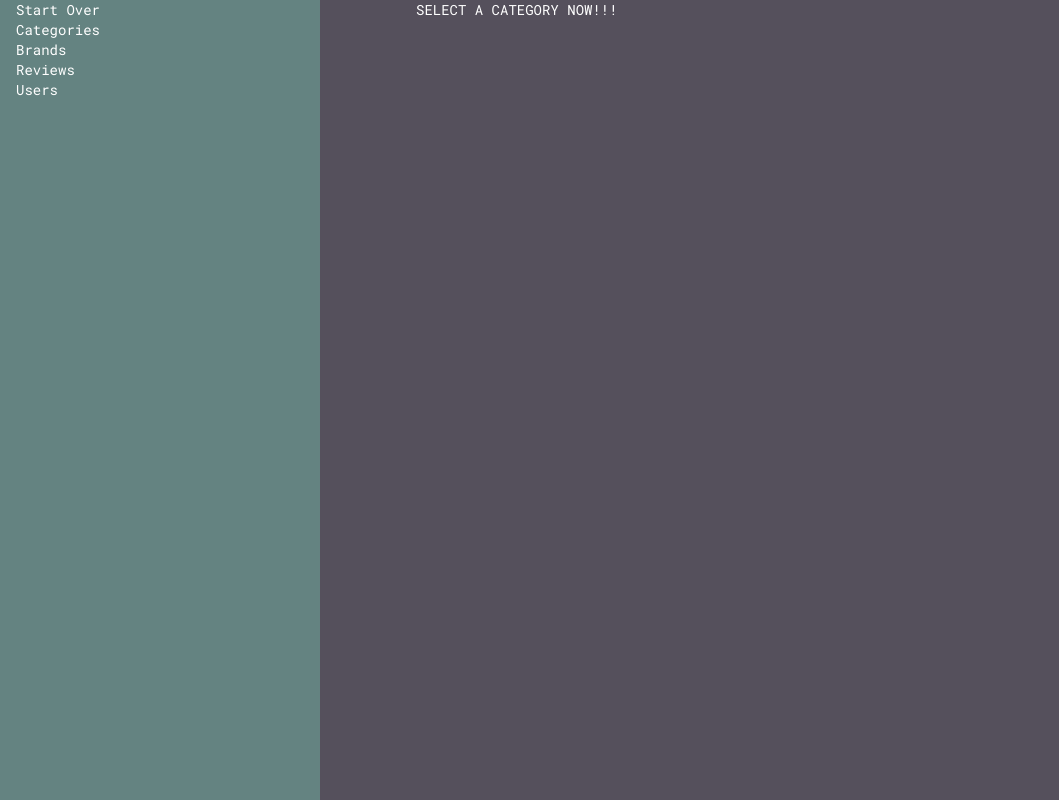
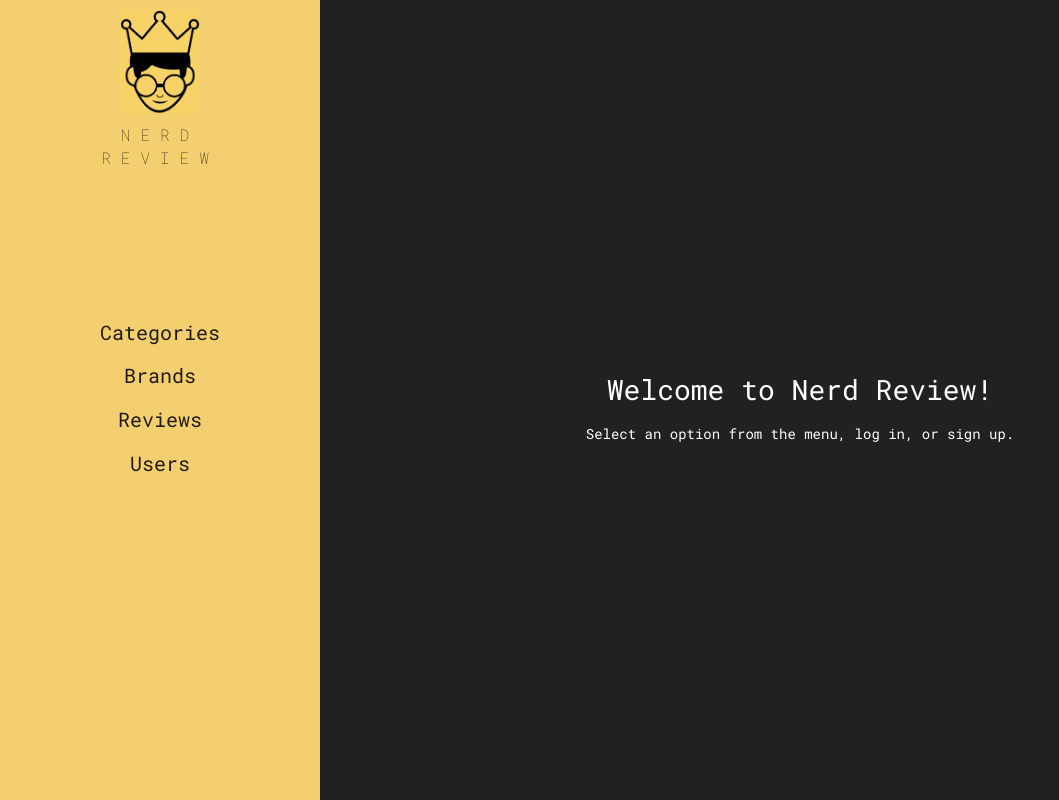
Before and after one commit to DigitalCrafts-September-2016-Cohort/team_freedom_nerdreview, a Flask app: page / in a window 1280 px wide. Shown: the whole page, without its empty margins (0-1059 px from the left). Run offline with Flask 2, Linux system fonts and the light colour scheme; some libraries are stand-ins or nearby versions.

Commit message:
adds icon, changes colors, adds more styles throughout basic levels of page

```diff
--- a/static/css/main.css
+++ b/static/css/main.css
@@ -1,3 +1,9 @@
+/*------------------------
+STYLES/LAYOUT
+-------------------------*
+
+/* ------ GLOBAL ------ */
+
 * {
     box-sizing: border-box;
 }
@@ -10,9 +16,17 @@ body {
     font-family: 'Roboto Mono', Courier, monospace;
 }
 
+form[type="text"] {
+    color: rgba(0,0,0,0.87);
+}
+
 ul {
     padding: 0;
     list-style: none;
+}
+
+p {
+    margin: 0;
 }
 
 .cf::after {
@@ -21,38 +35,89 @@ ul {
     clear: both;
 }
 
+
+/* ------ NAVBAR ------ */
+
 .nav-wrapper {
     margin: 0 auto;
     width: 90%;
 }
 
 .nav-menu {
-    background: #648381;
-    color: #fff;
+    background: #F4CF6F;
+    color: rgba(0,0,0,0.87);
     position: fixed;
     height: 100%;
+    max-width: 400px;
     width: 25%;
+    display: flex;
+    align-items: center;
 }
 
+.nr-logo {
+    margin: 0 auto;
+    display: block;
+    text-align: center;
+    position: absolute;
+    top: 0;
+    width: 120px;
+    margin-left: -60px;
+    left: 50%;
+}
+
+    .nr-logo img {
+        padding: 10px 0;
+        width: 80px;
+    }
+
+    .nr-logo p {
+        font-weight: 100;
+        letter-spacing: 10px;
+        font-size: 16px;
+    }
+
 .nav-menu a {
-    color: #fff;
+    color: rgba(0,0,0,0.87);
+    text-decoration: none;
 }
+
+.super-categories {
+    margin-top: 20px;
+    font-size: 20px;
+    text-align: center;
+}
+
+.super-categories li {
+    padding-bottom: 15px;
+}
+
+
+/* ------ MAIN SECTION ----- */
 
 main {
     min-height: 100%;
+    background: rgba(0,0,0,0.87);
     color: #fff;
-    background: #55505C;
     float: right;
-    width: 75%;
+    min-width: 75%;
+    display: flex;
+    align-items: center;
 }
 
 .main-wrapper {
     margin: 0 auto;
     width: 80%;
+    display: flex;
 }
 
 main a {
     color: #fff;
+}
+
+.welcome {
+    margin: 0 auto;
+    position: relative;
+    text-align: center;
 }
 
 .tile {
@@ -61,7 +126,6 @@ main a {
     height: 300px;
     text-align: center;
     display: inline-block;
-    box-sizing: padding-box;
 }
 
 .tile a {
@@ -75,8 +139,8 @@ main a {
 }
 
 .tile a:hover {
-    color: #FFBF46;
-    border-color: #FFBF46;
+    color: #F4CF6F;
+    border-color: #F4CF6F;
 }
 
 .tile .rating,
@@ -94,3 +158,8 @@ main a {
 .tile .date {
     float: right;
 }
+
+
+/*------------------------
+MEDIA QUERIES
+-------------------------*
--- a/templates/homepage.html
+++ b/templates/homepage.html
@@ -2,7 +2,7 @@
 {% extends 'layout.html' %}
 
 {% block nav %}
-<ul>
+<ul class="super-categories list">
     <li><a href="/categories">Categories</a></li>
     <li><a href="/brands">Brands</a></li>
     <li><a href="/reviews">Reviews</a></li>
@@ -11,5 +11,8 @@
 {% endblock %}
 
 {% block body %}
-    <p>SELECT A CATEGORY NOW!!!</p>
+    <div class="welcome">
+        <h1>Welcome to Nerd Review!</h1>
+        <p>Select an option from the menu, <a href="/log_in">log in</a>, or <a href="/sign_up">sign up</a>.</p>
+    </div>
 {% endblock %}
--- a/templates/layout.html
+++ b/templates/layout.html
@@ -12,7 +12,10 @@
     <body>
         <nav class="nav-menu">
             <div class="nav-wrapper">
-                <a href="/">Start Over</a>
+                <a href="/" class="nr-logo">
+                    <img src="/static/img/nerd_review_logo.png">
+                    <p>NERD<br>REVIEW</p>
+                </a>
                 {% block nav %}
                 {% endblock %}
             </div>
```
Also changed, not shown: templates/icon.html (+2 -2 lines), static/img/nerd_review_logo.png (added).
